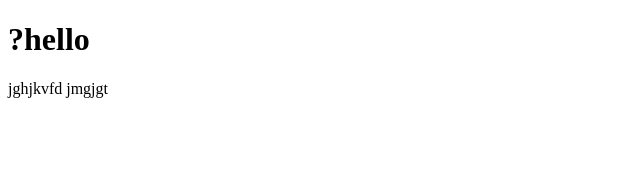
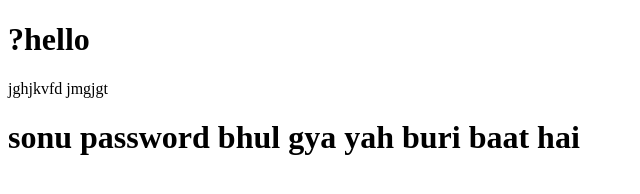
Before and after one commit to lets-give/software-system, a plain HTML site: page index.html in a window 1280 px wide. Shown: the whole page, without its empty margins (0-640 px from the left). Drawn offline with Linux system fonts and the light colour scheme.

Commit message:
ha shi hai

```diff
--- a/index.html
+++ b/index.html
@@ -10,5 +10,6 @@
     <span>jghjkvfd</span><span>
         jmgjgt
     </span></span>
+    <h1>sonu password bhul gya yah buri baat hai </h1>
 </body>
 </html>
```
